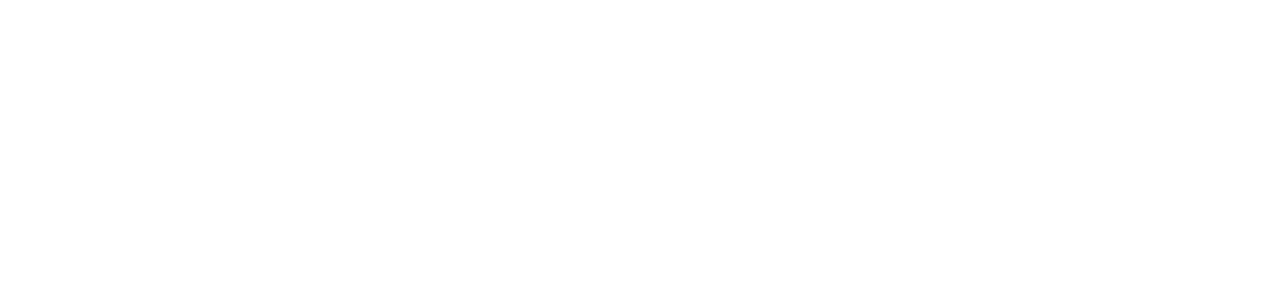
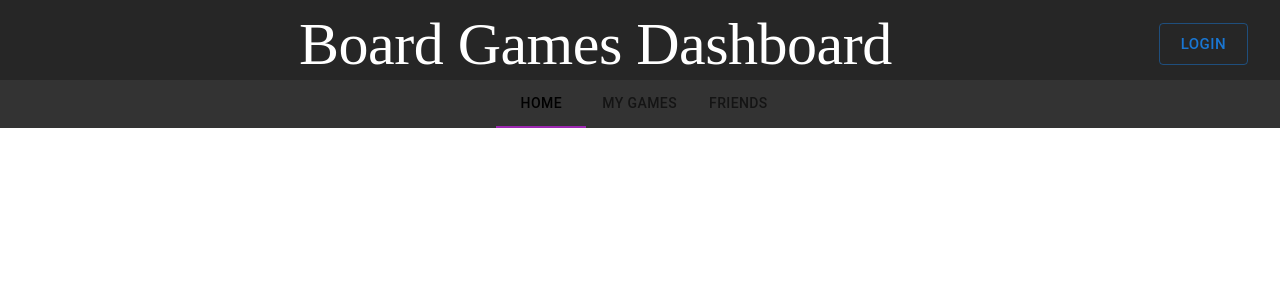
Before and after one commit to Madhur20/BoardGamesDashBoard, a Next.js app: page / in a window 1280 px wide. Shown: the top 300 px of the page. Built offline with nearby package versions, Linux system fonts and the light colour scheme.

Commit message:
feature_Nav&MenuBar

```diff
--- a/package.json
+++ b/package.json
@@ -9,6 +9,9 @@
     "lint": "next lint"
   },
   "dependencies": {
+    "@emotion/react": "^11.10.0",
+    "@emotion/styled": "^11.10.0",
+    "@mui/material": "^5.9.2",
     "next": "12.2.3",
     "react": "18.2.0",
     "react-dom": "18.2.0"
--- /dev/null
+++ b/pages/AppBar.tsx
@@ -0,0 +1,23 @@
+import * as React from 'react';
+import AppBar from '@mui/material/AppBar';
+import Box from '@mui/material/Box';
+import Toolbar from '@mui/material/Toolbar';
+import Typography from '@mui/material/Typography';
+import Button from '@mui/material/Button';
+import IconButton from '@mui/material/IconButton';
+import styles from '../styles/Home.module.css'
+
+export default function ButtonAppBar() {
+  return (
+    <Box className={styles.container} sx={{ padding: 5, flex: 1 }}>
+      <AppBar position="fixed" sx={{backgroundColor: "#262626", padding: 1}}>
+        <Toolbar>
+          <Typography variant="h2" component="div" sx={{ flexGrow: 1, color: 'white', textAlign: 'center', fontFamily: "cursive"}}>
+            Board Games Dashboard
+          </Typography>
+          <Button variant="outlined" disableElevation color="primary" size='large'>Login</Button>
+        </Toolbar>
+      </AppBar>
+    </Box>
+  );
+}
--- /dev/null
+++ b/pages/MenuBar.tsx
@@ -0,0 +1,22 @@
+import * as React from 'react';
+import Box from '@mui/material/Box';
+import Tabs from '@mui/material/Tabs';
+import Tab from '@mui/material/Tab';
+
+export default function CenteredTabs() {
+  const [value, setValue] = React.useState(0);
+
+  const handleChange = (event: React.SyntheticEvent, newValue: number) => {
+    setValue(newValue);
+  };
+
+  return (
+    <Box sx={{ width: '100%', bgcolor: '#333333' }}>
+      <Tabs value={value} onChange={handleChange} textColor="inherit" indicatorColor="secondary" centered>
+        <Tab label="Home" />
+        <Tab label="My Games" />
+        <Tab label="Friends" />
+      </Tabs>
+    </Box>
+  );
+}
--- a/pages/index.tsx
+++ b/pages/index.tsx
@@ -1,14 +1,20 @@
+import { flexbox } from '@mui/system'
 import type { NextPage } from 'next'
 import Head from 'next/head'
 import Image from 'next/image'
 import styles from '../styles/Home.module.css'
+import ButtonAppBar from './AppBar'
+import CenteredTabs from './MenuBar'
 
 const Home: NextPage = () => {
   return (
-    <div className={styles.container}>
-      {
-
-      }
+    <div className={styles.container1}>
+      <div className={styles.container2}>
+        <ButtonAppBar></ButtonAppBar>
+      </div>
+      <div className={styles.container2}>
+        <CenteredTabs></CenteredTabs>
+      </div>
     </div>
   )
 }
--- a/styles/Home.module.css
+++ b/styles/Home.module.css
@@ -1,5 +1,19 @@
-.container {
-  padding: 0 2rem;
+.container1 {
+  background-color: black;
+  display: flex;
+  float: none;
+  flex-direction: column;
+  flex-wrap: wrap;
+  padding: 3 ;
+}
+.container2 {
+  background-color: black;
+  display: flex;
+  float: none;
+  flex-direction: column;
+  flex-wrap: wrap;
+  position: sticky;
+  padding: 10 ;
 }
 
 .main {
@@ -29,7 +43,7 @@
 }
 
 .title a {
-  color: #0070f3;
+  color: white;
   text-decoration: none;
 }
 
```
Also changed, not shown: pages/_app.tsx (+0 -8 lines), 1 other file (tests, documents, lock files or other folders).
